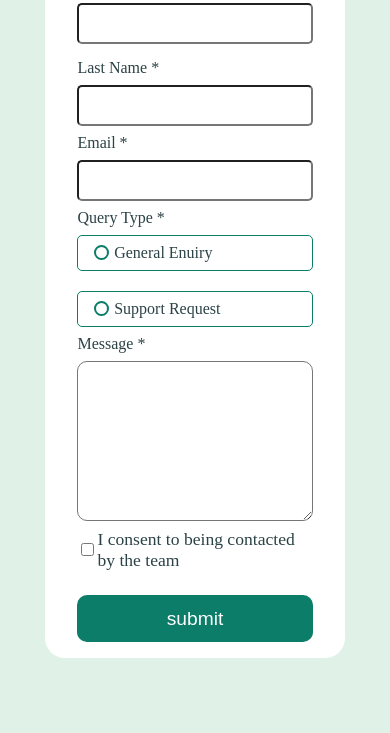
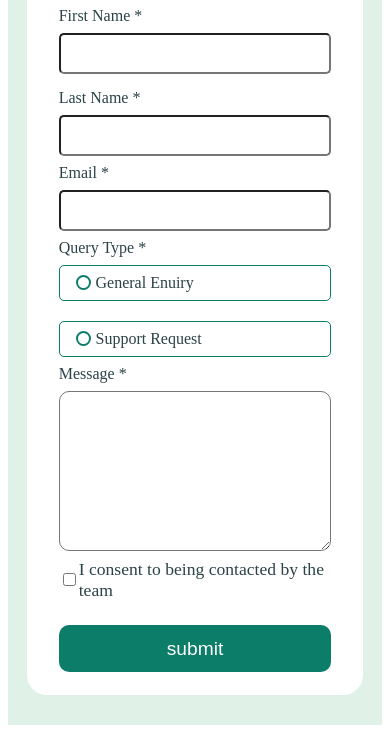
Before and after one commit to DanielDantas0921/contact-form, a plain HTML site: page index.html in a window 390 px wide. Shown: the part 127-860 px from the top of the page. Drawn offline with Linux system fonts and the light colour scheme.

Commit message:
feat: responsivo finalizado

```diff
--- a/src/css/style.css
+++ b/src/css/style.css
@@ -18,7 +18,7 @@
 
 }
 
-body{
+main{
     background-color: var(--green200);
     display: flex;
     justify-content: center;
@@ -26,9 +26,9 @@ body{
     height: 100vh;
 }
 
-main{
+form{
     width: 35rem;
-    height: auto;
+    height: 34rem;
     border-radius: 20px;
     background-color: #fff;
     padding: 1rem 2rem;
@@ -195,14 +195,45 @@ elementos mas posteriormente vai ser usado javascript para esconder ou aparecer
 
 @media (max-width: 575.98px) {
     /* Estilos aqui */
-    body{
-        align-items: center;
-        height: auto;
+
+
+    main{
+
     }
 
+    form{
+        height: 49rem;
+        width: 90%;
+    }
+
+    .name{
+        flex-direction: column;
+    }
+
+    .name-item{
+        width: 100%;
+    }
+
+    .div-query-type{
+        flex-direction: column;
+    }
+
+    #messageIdTextArea{
+        height: 10rem;
+    }
+  }
+
+  @media (max-width: 575.98px) and (max-height: 800px ) {
+    /* Estilos aqui */
+
+
     main{
-        width: 80%;
-        /* height: 50rem; */
+        height: 52rem;
+    }
+
+    form{
+        height: 49rem;
+        width: 90%;
     }
 
     .name{
```
